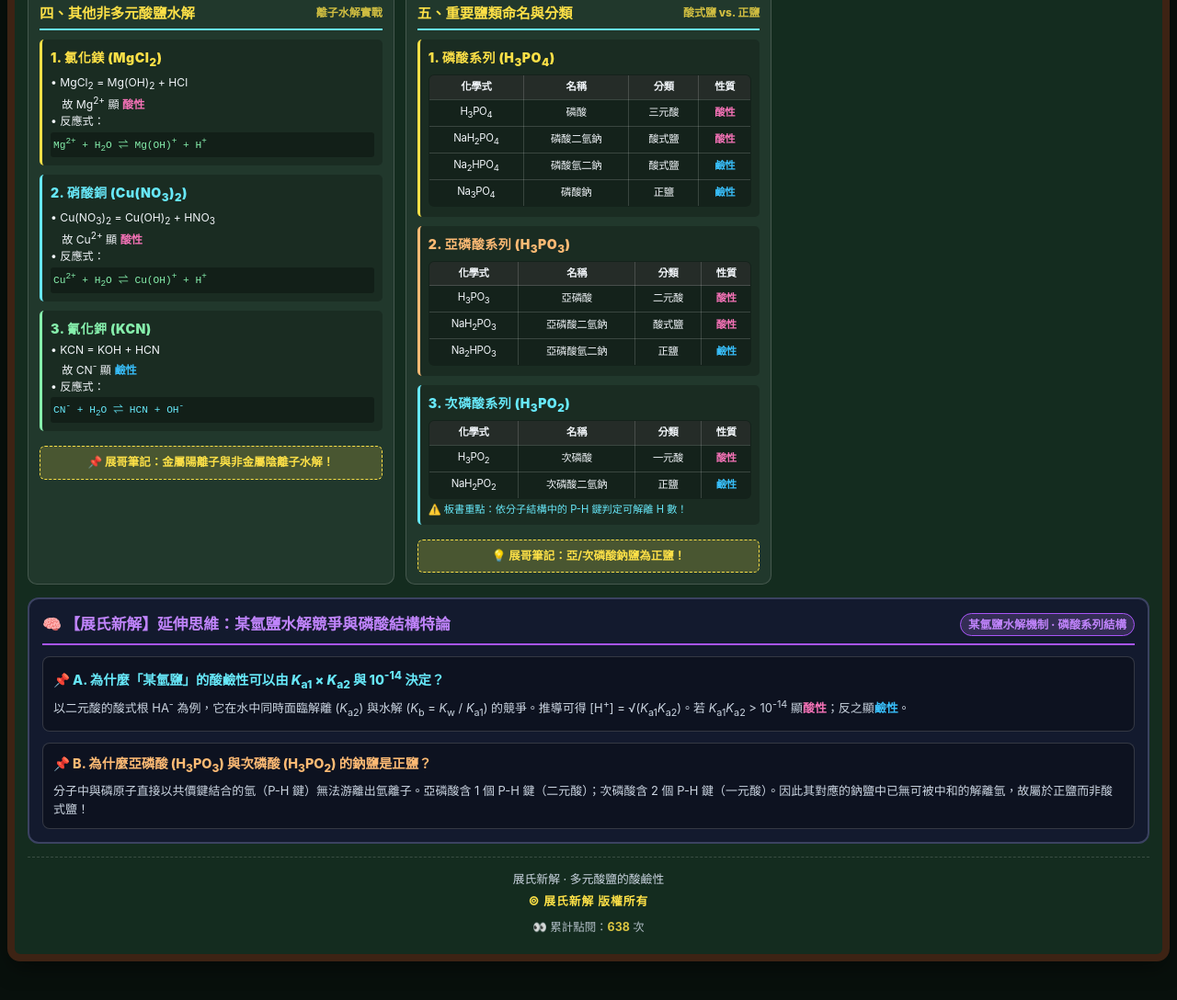
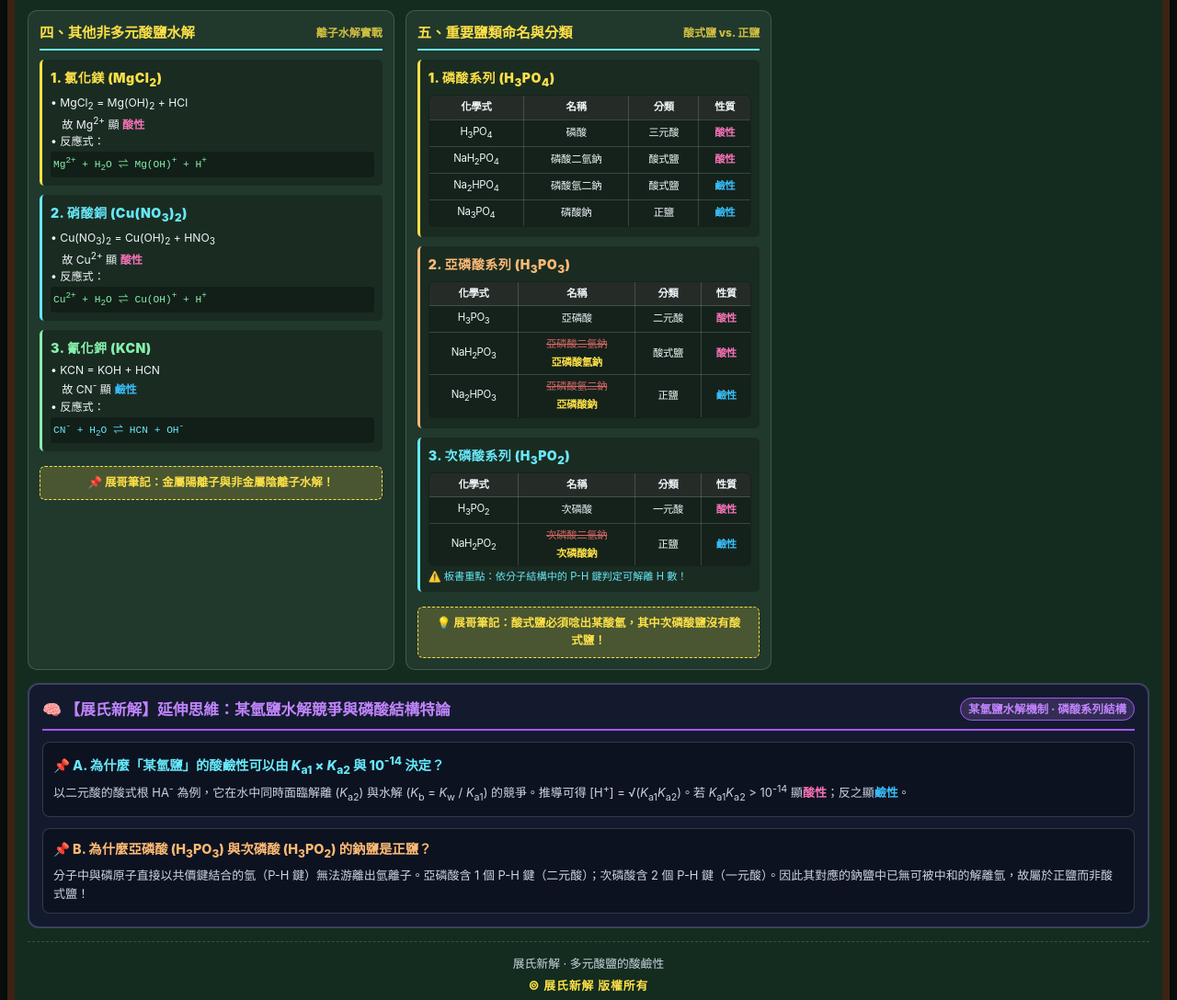
Before and after one commit to Jelly-ChinChan/Acid-base-hand-out9, a plain HTML site: page index.html in a window 1280 px wide. Shown: the part 1699-2787 px from the top of the page at 92% size. Drawn offline with Linux system fonts and the light colour scheme.

Commit message:
Update index.html

```diff
--- a/index.html
+++ b/index.html
@@ -278,6 +278,19 @@
       vertical-align: middle;
     }
     .role-table th { background: var(--table-th-bg); font-weight: 800; }
+
+    .err-strike {
+      text-decoration: line-through;
+      color: var(--chalk-red);
+      opacity: 0.85;
+      display: block;
+    }
+    .fix-note {
+      color: var(--chalk-yellow);
+      font-weight: 700;
+      display: block;
+      margin-top: 2px;
+    }
 
     /* 副詞欄位 pH 數值靠右置右樣式 */
     .ph-right {
@@ -618,9 +631,9 @@
           📌 <b>展哥詳解：為什麼共軛酸鹼強弱順序相反？</b><br>
           • <span class="txt-acid">酸性</span>比較：HF &gt; CH<sub>3</sub>COOH<br>
           • 共軛鹼<span class="txt-base">鹼性</span>：F<sup>-</sup> &lt; CH<sub>3</sub>COO<sup>-</sup><br>
-          在 25°C 水溶液中，任何一組共軛酸鹼對都必須遵守：<i>K</i><sub>a</sub> × <i>K</i><sub>b</sub> = <i>K</i><sub>w</sub> = 10<sup>-14</sup>。也就是 <i>K</i><sub>a</sub> × <i>K</i><sub>b</sub> 乘積為定值，或者說他們成<b>「反比」</b>。<br>
-          • HF 的 <i>K</i><sub>a</sub> 較大（6.8 × 10<sup>-4</sup>），代表 HF 較容易解離出 H<sup>+</sup>，因此其共軛鹼 F<sup>-</sup> 的 <i>K</i><sub>b</sub> 必然較小（1.47 × 10<sup>-11</sup>，<span class="txt-base">鹼性</span>較弱）。因為 <i>K</i><sub>a</sub> 與 <i>K</i><sub>b</sub> 成反比。<br>
-          • CH<sub>3</sub>COOH 的 <i>K</i><sub>a</sub> 較小（1.8 × 10<sup>-5</sup>），代表其較不容易解離，因此其共軛鹼 CH<sub>3</sub>COO<sup>-</sup> 的 <i>K</i><sub>b</sub> 必然較大（5.56 × 10<sup>-10</sup>，<span class="txt-base">鹼性</span>較強）。因為 <i>K</i><sub>a</sub> 與 <i>K</i><sub>b</sub> 成反比。
+          在 25°C 水溶液中，任何一組共軛酸鹼對都必須遵守：<i>K</i><sub>a</sub> × <i>K</i><sub>b</sub> = <i>K</i><sub>w</sub> = 10<sup>-14</sup>。也就是 <i>K</i><sub>a</sub> × <i>K</i><sub>b</sub> 乘積為定值，或者說他們成<b>「反比」</b>[span_0](start_span)[span_0](end_span)。<br>
+          • HF 的 <i>K</i><sub>a</sub> 較大（6.8 × 10<sup>-4</sup>），代表 HF 較容易解離出 H<sup>+</sup>，因此其共軛鹼 F<sup>-</sup> 的 <i>K</i><sub>b</sub> 必然較小（1.47 × 10<sup>-11</sup>，<span class="txt-base">鹼性</span>較弱）。因為 <i>K</i><sub>a</sub> 與 <i>K</i><sub>b</sub> 成反比[span_1](start_span)[span_1](end_span)。<br>
+          • CH<sub>3</sub>COOH 的 <i>K</i><sub>a</sub> 較小（1.8 × 10<sup>-5</sup>），代表其較不容易解離，因此其共軛鹼 CH<sub>3</sub>COO<sup>-</sup> 的 <i>K</i><sub>b</sub> 必然較大（5.56 × 10<sup>-10</sup>，<span class="txt-base">鹼性</span>較強）。因為 <i>K</i><sub>a</sub> 與 <i>K</i><sub>b</sub> 成反比[span_2](start_span)[span_2](end_span)。
         </div>
 
         <!-- 展哥結論（金色發光色塊） -->
@@ -688,14 +701,14 @@
             </div>
           </div>
           <div style="font-size:0.75rem; margin-top:4px; line-height:1.4; color:var(--text-sub);">
-            • 夾在中間的 HS<sup>-</sup> 經 <i>K</i><sub>a1</sub> = 1.1×10<sup>-7</sup>、<i>K</i><sub>a2</sub> = 1.3×10<sup>-13</sup> 及其乘積判定，其水溶液呈 <b class="txt-base">鹼性</b>。
+            • 夾在中間的 HS<sup>-</sup> 經 <i>K</i><sub>a1</sub> = 1.1×10<sup>-7</sup>、<i>K</i><sub>a2</sub> = 1.3×10<sup>-13</sup> 及其乘積判定，其水溶液呈 <b class="txt-base">鹼性</b>[span_3](start_span)[span_3](end_span)。
           </div>
         </div>
 
         <div class="note-pill">
           💡 <b>展哥總結訣竅</b>：<br>
-          🔹 <i>K</i><sub>a1</sub> × <i>K</i><sub>a2</sub> &gt; 10<sup>-14</sup>，則夾在 <i>K</i><sub>a1</sub>、<i>K</i><sub>a2</sub> 中間的某酸氫根呈 <b class="txt-acid">酸性</b>。<br>
-          🔹 <i>K</i><sub>a1</sub> × <i>K</i><sub>a2</sub> &lt; 10<sup>-14</sup>，則夾在 <i>K</i><sub>a1</sub>、<i>K</i><sub>a2</sub> 中間的某酸氫根呈 <b class="txt-base">鹼性</b>。
+          🔹 <i>K</i><sub>a1</sub> × <i>K</i><sub>a2</sub> &gt; 10<sup>-14</sup>，則夾在 <i>K</i><sub>a1</sub>、<i>K</i><sub>a2</sub> 中間的某酸氫根呈 <b class="txt-acid">酸性</b>[span_4](start_span)[span_4](end_span)。<br>
+          🔹 <i>K</i><sub>a1</sub> × <i>K</i><sub>a2</sub> &lt; 10<sup>-14</sup>，則夾在 <i>K</i><sub>a1</sub>、<i>K</i><sub>a2</sub> 中間的某酸氫根呈 <b class="txt-base">鹼性</b>[span_5](start_span)[span_5](end_span)。
         </div>
       </div>
 
@@ -817,8 +830,24 @@
           <table class="role-table" style="font-size:0.71rem; margin:2px 0;">
             <tr style="background:rgba(0,0,0,0.4);"><th>化學式</th><th>名稱</th><th>分類</th><th>性質</th></tr>
             <tr><td>H<sub>3</sub>PO<sub>3</sub></td><td>亞磷酸</td><td>二元酸</td><td><span class="txt-acid">酸性</span></td></tr>
-            <tr><td>NaH<sub>2</sub>PO<sub>3</sub></td><td>亞磷酸二氫鈉</td><td>酸式鹽</td><td><span class="txt-acid">酸性</span></td></tr>
-            <tr><td>Na<sub>2</sub>HPO<sub>3</sub></td><td>亞磷酸氫二鈉</td><td>正鹽</td><td><span class="txt-base">鹼性</span></td></tr>
+            <tr>
+              <td>NaH<sub>2</sub>PO<sub>3</sub></td>
+              <td>
+                <span class="err-strike">亞磷酸二氫鈉</span>
+                <span class="fix-note">亞磷酸氫鈉</span>
+              </td>
+              <td>酸式鹽</td>
+              <td><span class="txt-acid">酸性</span></td>
+            </tr>
+            <tr>
+              <td>Na<sub>2</sub>HPO<sub>3</sub></td>
+              <td>
+                <span class="err-strike">亞磷酸氫二鈉</span>
+                <span class="fix-note">亞磷酸鈉</span>
+              </td>
+              <td>正鹽</td>
+              <td><span class="txt-base">鹼性</span></td>
+            </tr>
           </table>
         </div>
 
@@ -827,7 +856,15 @@
           <table class="role-table" style="font-size:0.71rem; margin:2px 0;">
             <tr style="background:rgba(0,0,0,0.4);"><th>化學式</th><th>名稱</th><th>分類</th><th>性質</th></tr>
             <tr><td>H<sub>3</sub>PO<sub>2</sub></td><td>次磷酸</td><td>一元酸</td><td><span class="txt-acid">酸性</span></td></tr>
-            <tr><td>NaH<sub>2</sub>PO<sub>2</sub></td><td>次磷酸二氫鈉</td><td>正鹽</td><td><span class="txt-base">鹼性</span></td></tr>
+            <tr>
+              <td>NaH<sub>2</sub>PO<sub>2</sub></td>
+              <td>
+                <span class="err-strike">次磷酸二氫鈉</span>
+                <span class="fix-note">次磷酸鈉</span>
+              </td>
+              <td>正鹽</td>
+              <td><span class="txt-base">鹼性</span></td>
+            </tr>
           </table>
           <div style="font-size:0.7rem; color:var(--chalk-cyan); margin-top:4px; line-height:1.35;">
             ⚠️ 板書重點：依分子結構中的 P-H 鍵判定可解離 H 數！
@@ -835,7 +872,7 @@
         </div>
 
         <div class="note-pill" style="display:block; text-align:center;">
-          💡 展哥筆記：亞/次磷酸鈉鹽為正鹽！
+          💡 展哥筆記：酸式鹽必須唸出某酸氫，其中次磷酸鹽沒有酸式鹽！
         </div>
       </div>
 
@@ -875,7 +912,7 @@
       <div>展氏新解 · 多元酸鹽的酸鹼性</div>
       <div class="footer-copyright">© 展氏新解 版權所有</div>
       <div style="font-size:0.78rem; opacity:0.85; margin-top:4px;">
-        👀 累計點閱：<span id="pageViews" style="color:var(--chalk-yellow); font-weight:bold;">638</span> 次
+        👀 累計點閱：<span id="pageViews" style="color:var(--chalk-yellow); font-weight:bold;">639</span> 次
       </div>
     </div>
 
```
